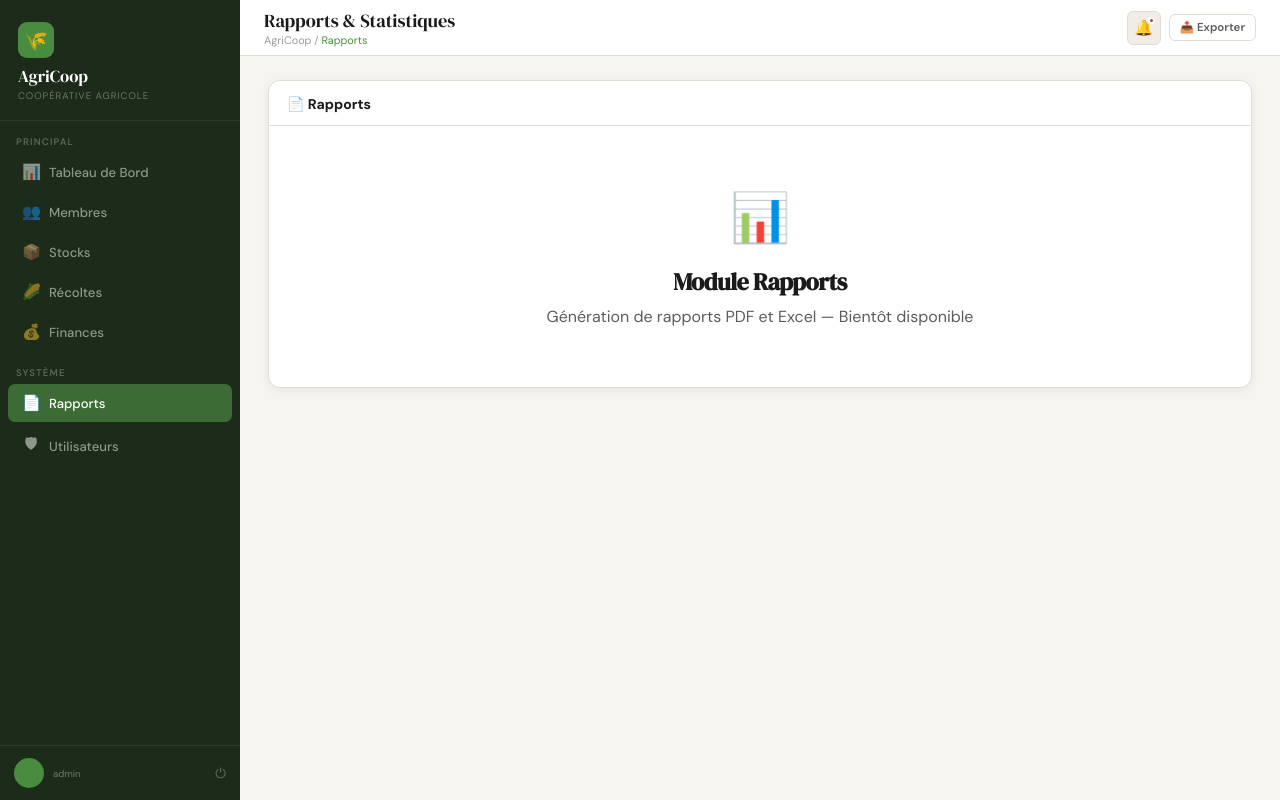
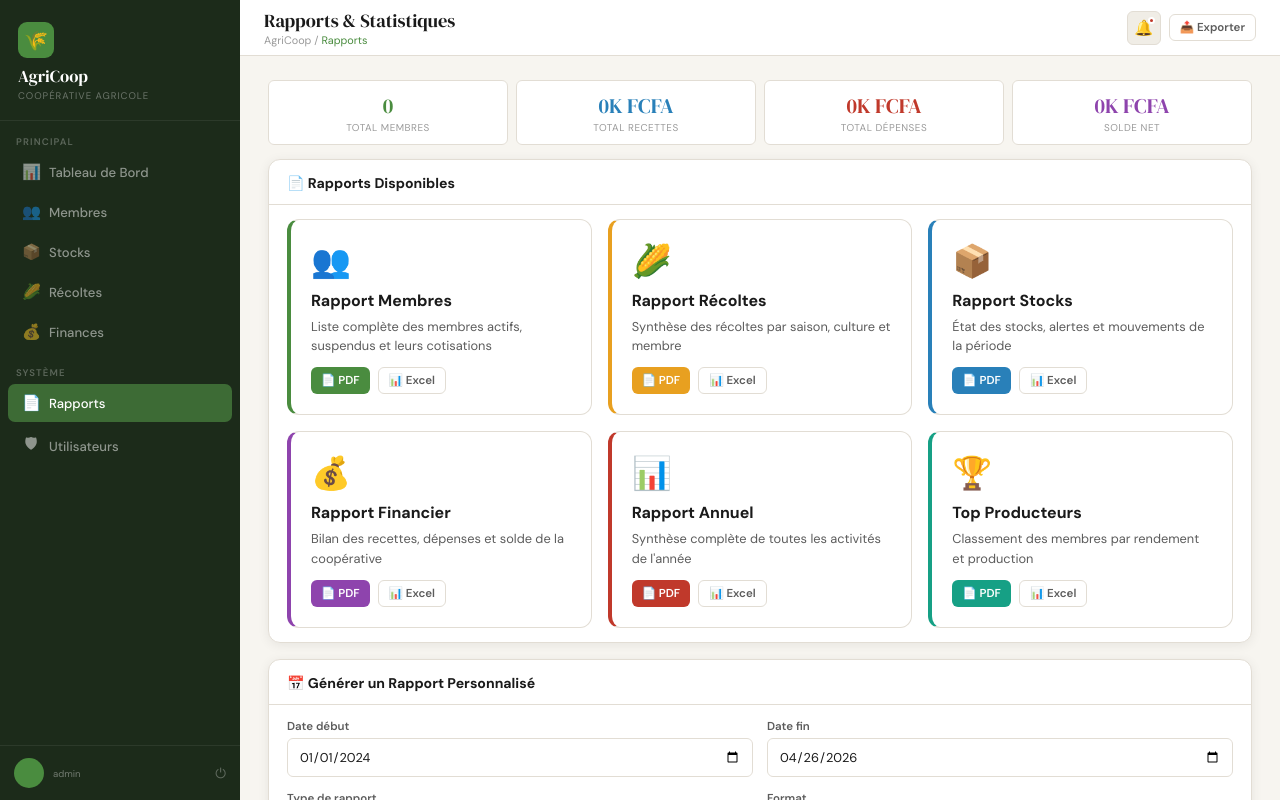
Before and after one commit to zakandriana-william/COOPERATIVE_AGRICOLE, a React (Vite) app in the folder agricoop-frontend/: page /rapports in a window 1280 px wide. Built offline with nearby package versions, Linux system fonts and the light colour scheme; no server answers; sample sign-in values are in the browser's storage.

Commit message:
Update RapportsPage.jsx

```diff
--- a/agricoop-frontend/src/pages/rapports/RapportsPage.jsx
+++ b/agricoop-frontend/src/pages/rapports/RapportsPage.jsx
@@ -1,16 +1,130 @@
+import { useState, useEffect } from 'react'
+import { membresAPI, recoltesAPI, financesAPI } from '../../api/services'
+
 export default function RapportsPage() {
+  const [stats, setStats] = useState({
+    membres: 0, recoltes: 0, finances: { recettes: 0, depenses: 0 }
+  })
+  const [loading, setLoading] = useState(true)
+
+  useEffect(() => {
+    const charger = async () => {
+      try {
+        const [m, f] = await Promise.allSettled([
+          membresAPI.getAll({}),
+          financesAPI.getBilan({})
+        ])
+        setStats({
+          membres: m.status === 'fulfilled' ? m.value.data.total || 0 : 0,
+          finances: {
+            recettes: f.status === 'fulfilled' ? f.value.data.total_recettes || 0 : 0,
+            depenses: f.status === 'fulfilled' ? f.value.data.total_depenses || 0 : 0,
+          }
+        })
+      } catch (e) {}
+      finally { setLoading(false) }
+    }
+    charger()
+  }, [])
+
+  const rapports = [
+    { icon: '👥', titre: 'Rapport Membres',     desc: 'Liste complète des membres actifs, suspendus et leurs cotisations', color: '#4A8C3F' },
+    { icon: '🌽', titre: 'Rapport Récoltes',    desc: 'Synthèse des récoltes par saison, culture et membre',              color: '#E8A020' },
+    { icon: '📦', titre: 'Rapport Stocks',      desc: 'État des stocks, alertes et mouvements de la période',             color: '#2980B9' },
+    { icon: '💰', titre: 'Rapport Financier',   desc: 'Bilan des recettes, dépenses et solde de la coopérative',          color: '#8E44AD' },
+    { icon: '📊', titre: 'Rapport Annuel',      desc: 'Synthèse complète de toutes les activités de l\'année',            color: '#C0392B' },
+    { icon: '🏆', titre: 'Top Producteurs',     desc: 'Classement des membres par rendement et production',               color: '#16A085' },
+  ]
+
   return (
     <div className="slide-up">
+      {/* KPIs */}
+      <div className="kpi-row">
+        {[
+          { label: 'Total Membres',  value: stats.membres,              color: '#4A8C3F' },
+          { label: 'Total Recettes', value: `${(stats.finances.recettes/1000).toFixed(0)}K FCFA`, color: '#2980B9' },
+          { label: 'Total Dépenses', value: `${(stats.finances.depenses/1000).toFixed(0)}K FCFA`, color: '#C0392B' },
+          { label: 'Solde Net',      value: `${((stats.finances.recettes - stats.finances.depenses)/1000).toFixed(0)}K FCFA`, color: '#8E44AD' },
+        ].map((k, i) => (
+          <div className="kpi-card" key={i}>
+            <div className="kpi-value" style={{ color: k.color }}>{k.value}</div>
+            <div className="kpi-label">{k.label}</div>
+          </div>
+        ))}
+      </div>
+
+      {/* Rapports disponibles */}
       <div className="card">
         <div className="card-header">
-          <div className="card-title">📄 Rapports</div>
+          <div className="card-title">📄 Rapports Disponibles</div>
         </div>
-        <div className="card-body" style={{ textAlign: 'center', padding: 60 }}>
-          <div style={{ fontSize: '3rem', marginBottom: 16 }}>📊</div>
-          <h2 style={{ color: 'var(--text)' }}>Module Rapports</h2>
-          <p style={{ color: 'var(--text2)', marginTop: 8 }}>
-            Génération de rapports PDF et Excel — Bientôt disponible
-          </p>
+        <div className="card-body">
+          <div style={{ display: 'grid', gridTemplateColumns: 'repeat(auto-fill, minmax(280px, 1fr))', gap: 16 }}>
+            {rapports.map((r, i) => (
+              <div key={i} style={{
+                border: '1px solid var(--border)',
+                borderRadius: 12,
+                padding: 20,
+                cursor: 'pointer',
+                transition: 'all 0.2s',
+                borderLeft: `4px solid ${r.color}`,
+              }}
+              onMouseEnter={e => e.currentTarget.style.transform = 'translateY(-2px)'}
+              onMouseLeave={e => e.currentTarget.style.transform = 'translateY(0)'}
+              onClick={() => alert('Export PDF/Excel — Bientôt disponible')}
+              >
+                <div style={{ fontSize: '2rem', marginBottom: 8 }}>{r.icon}</div>
+                <div style={{ fontWeight: 700, marginBottom: 6, color: 'var(--text)' }}>{r.titre}</div>
+                <div style={{ fontSize: '0.8rem', color: 'var(--text2)', lineHeight: 1.5 }}>{r.desc}</div>
+                <div style={{ marginTop: 12, display: 'flex', gap: 8 }}>
+                  <button className="btn btn-primary btn-sm" style={{ fontSize: '0.72rem', background: r.color }}>
+                    📄 PDF
+                  </button>
+                  <button className="btn btn-ghost btn-sm" style={{ fontSize: '0.72rem' }}>
+                    📊 Excel
+                  </button>
+                </div>
+              </div>
+            ))}
+          </div>
+        </div>
+      </div>
+
+      {/* Période */}
+      <div className="card" style={{ marginTop: 16 }}>
+        <div className="card-header">
+          <div className="card-title">📅 Générer un Rapport Personnalisé</div>
+        </div>
+        <div className="card-body">
+          <div className="form-grid">
+            <div className="form-group">
+              <label className="form-label">Date début</label>
+              <input className="form-input" type="date" defaultValue="2024-01-01" />
+            </div>
+            <div className="form-group">
+              <label className="form-label">Date fin</label>
+              <input className="form-input" type="date" defaultValue={new Date().toISOString().split('T')[0]} />
+            </div>
+            <div className="form-group">
+              <label className="form-label">Type de rapport</label>
+              <select className="form-select">
+                <option>Rapport complet</option>
+                <option>Membres uniquement</option>
+                <option>Finances uniquement</option>
+                <option>Stocks uniquement</option>
+              </select>
+            </div>
+            <div className="form-group">
+              <label className="form-label">Format</label>
+              <select className="form-select">
+                <option>PDF</option>
+                <option>Excel</option>
+              </select>
+            </div>
+          </div>
+          <button className="btn btn-primary" onClick={() => alert('Export — Bientôt disponible')}>
+            🖨️ Générer le Rapport
+          </button>
         </div>
       </div>
     </div>
```
